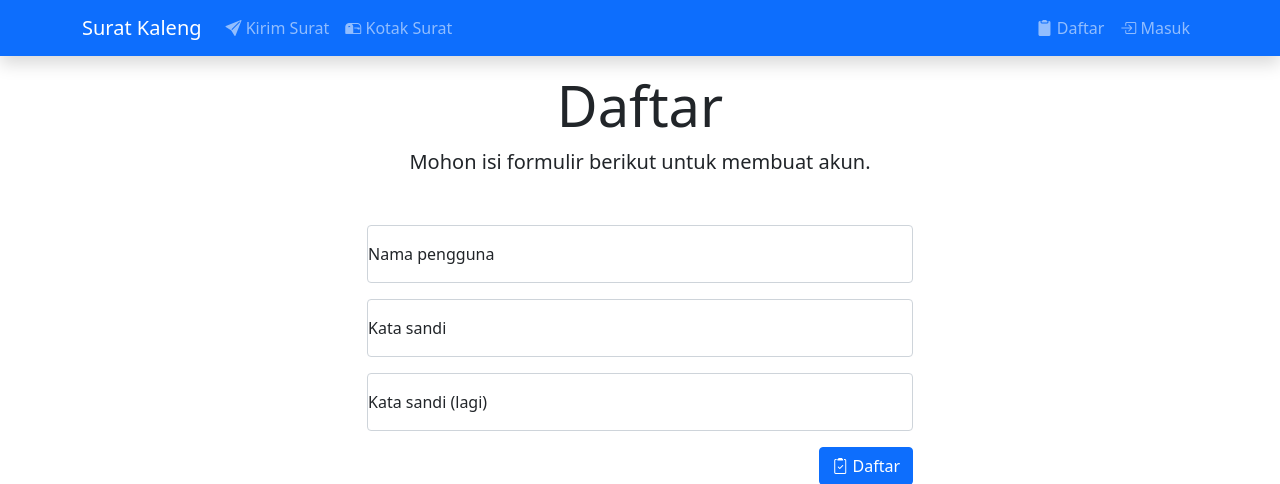
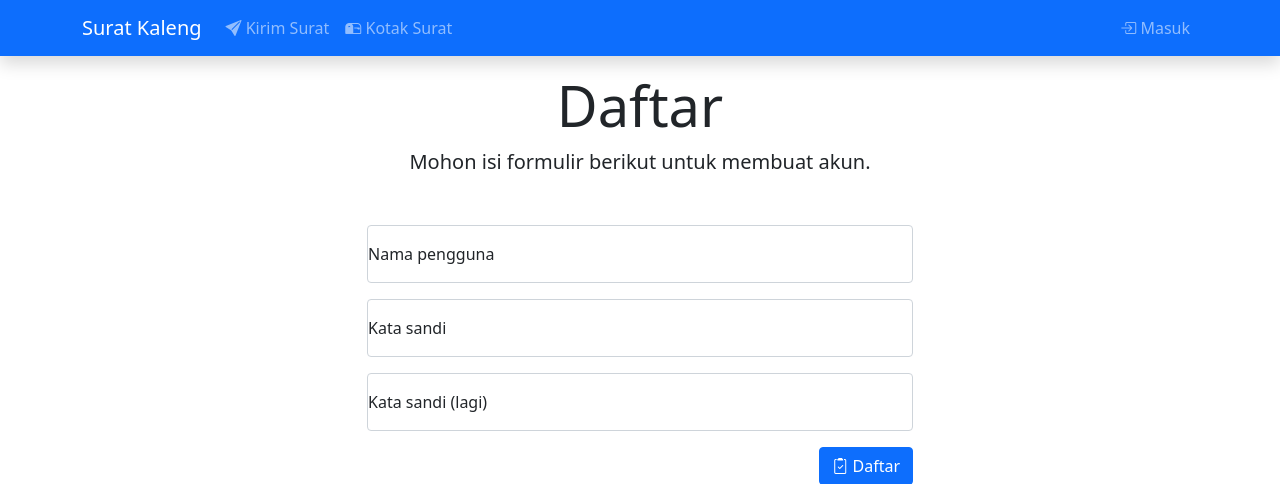
Before and after one commit to Daemon19/surat-kaleng, a Flask app: page /daftar in a window 1280 px wide. Shown: the top 484 px of the page. Run offline with Flask 2, Linux system fonts and the light colour scheme; some libraries are stand-ins or nearby versions.

Commit message:
mengganti form keluar dan menghapus link daftar

```diff
--- a/app/routes.py
+++ b/app/routes.py
@@ -128,7 +128,7 @@ def masuk():
     return redirect(url_for("index"))
 
 
-@app.route("/keluar", methods=["POST"])
+@app.route("/keluar")
 def keluar():
     session.clear()
     return redirect(url_for("index"))
--- a/app/templates/layout.html
+++ b/app/templates/layout.html
@@ -26,7 +26,8 @@
 <body>
     <nav class="navbar navbar-expand-lg navbar-dark bg-primary shadow">
         <div class="container">
-            <a class="navbar-brand" href="{{ url_for('index') }}">Surat Kaleng</a>
+            <a class="navbar-brand" href="{{ url_for('index') }}">Surat
+                Kaleng</a>
             <button class="navbar-toggler" type="button"
                 data-bs-toggle="collapse" data-bs-target="#navbarNavAltMarkup"
                 aria-controls="navbarNavAltMarkup" aria-expanded="false"
@@ -38,17 +39,14 @@
                 <div class="navbar-nav">
                     <a class="nav-link" href="{{ url_for('kirim') }}"><i
                             class="bi bi-send-fill"></i> Kirim Surat</a>
-                    <a class="nav-link" href="{{ url_for('kotak_surat') }}"><i class="bi bi-mailbox2"></i> Kotak Surat</a>
+                    <a class="nav-link" href="{{ url_for('kotak_surat') }}"><i
+                            class="bi bi-mailbox2"></i> Kotak Surat</a>
                 </div>
                 <div class="navbar-nav ms-auto">
                     {% if session["id_pengguna"] %}
-                    <form action="{{ url_for('keluar') }}" method="post">
-                        <button type="submit"
-                            class="btn btn-primary">Keluar</button>
-                    </form>
+                    <a class="nav-link" href="{{ url_for('keluar') }}">
+                        <i class="bi bi-box-arrow-left"></i> Keluar</a>
                     {% else %}
-                    <a class="nav-link" href="{{ url_for('daftar') }}"><i
-                            class="bi bi-clipboard2-fill"></i> Daftar</a>
                     <a class="nav-link" href="{{ url_for('masuk') }}"><i
                             class="bi bi-box-arrow-in-right"></i> Masuk</a>
                     {% endif %}
```
